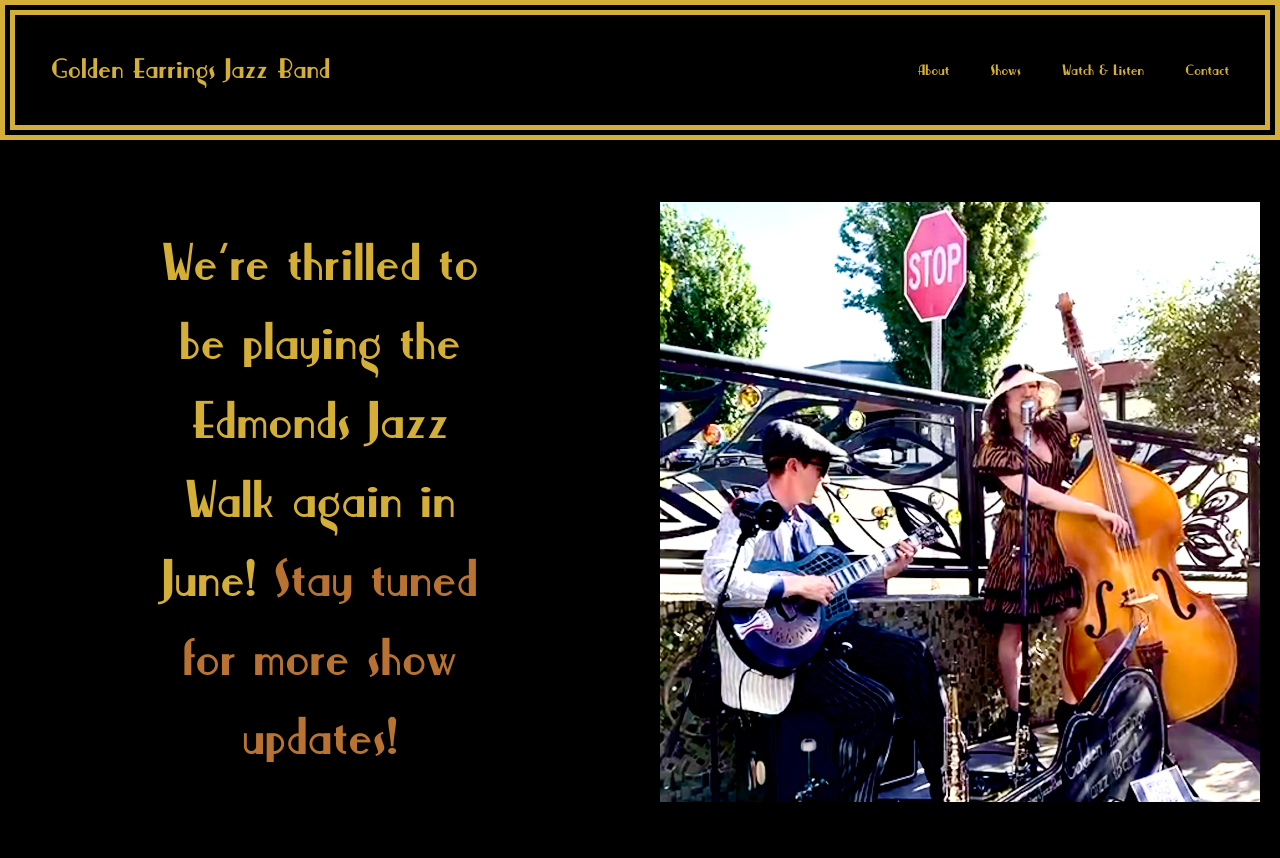
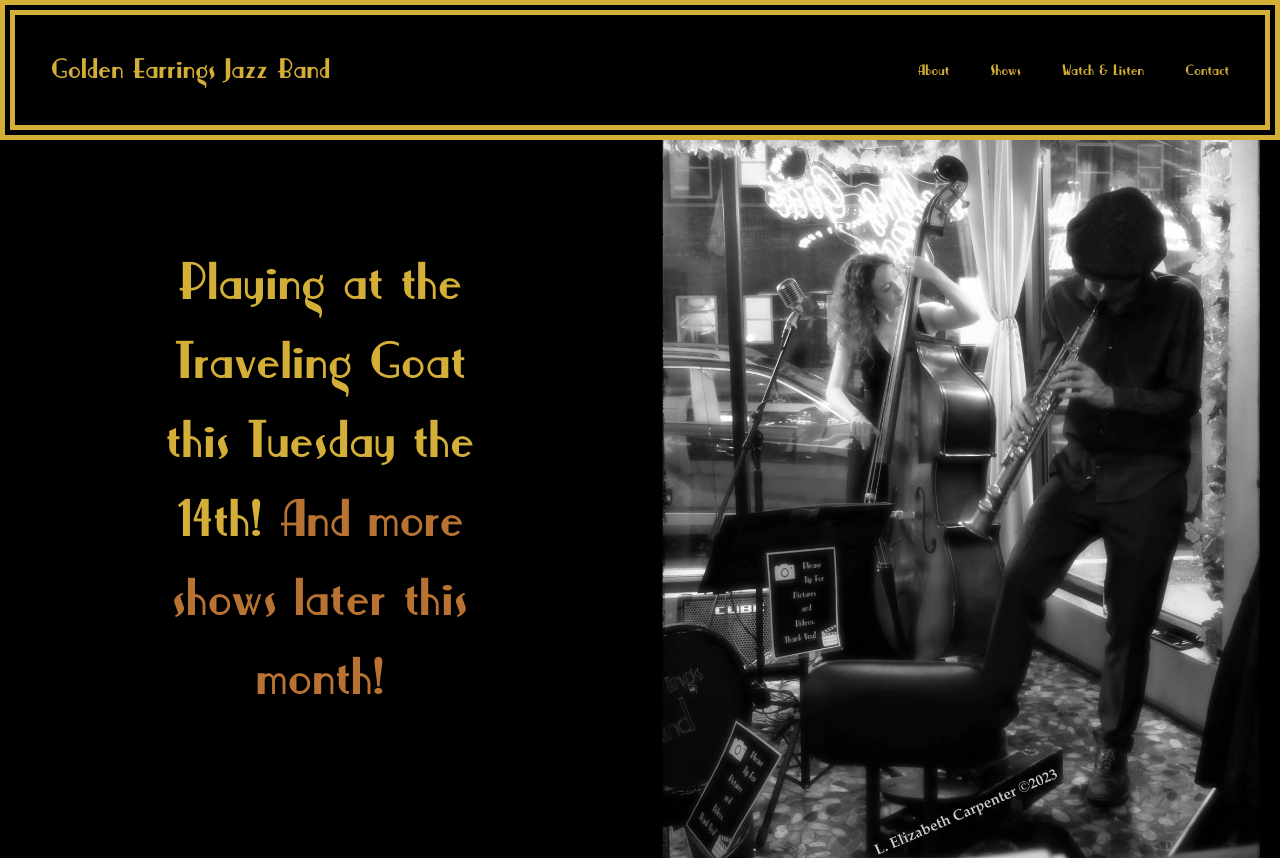
Before and after one commit to GEJazz/BandWebsite, a plain HTML site: page index.html in a window 1280 px wide. Shown: the top 858 px of the page. Drawn offline with Linux system fonts and the light colour scheme.

Commit message:
intro
changing intro text and pic

```diff
--- a/index.html
+++ b/index.html
@@ -60,12 +60,12 @@
   <span class="column">
     <div align="center" max-width="30%">
 
-      <p id="introtext">We're thrilled to be playing the Edmonds Jazz Walk again in June! <a href="#Shows" class="inline_link">Stay tuned for more show updates!</a></p>
+      <p id="introtext">Playing at the Traveling Goat this Tuesday the 14th! <a href="#Shows" class="inline_link">And more shows later this month!</a></p>
 </div>
 </span>
 
   <span class="column"  id="intropic">
-  <img src="Media/Images/edmondsjazzwalk2023.jpg" alt="Golden Earrings Jazz Band at the Edmonds Jazz Walk" align="right">
+  <img src="Media/Images/travelinggoat_nov2023.jpeg" alt="Golden Earrings Jazz Band at the Traveling Goat" align="right">
   </span>
 </div>
 
```
Also changed, not shown: Media/Images/travelinggoat_nov2023.jpeg (added).
